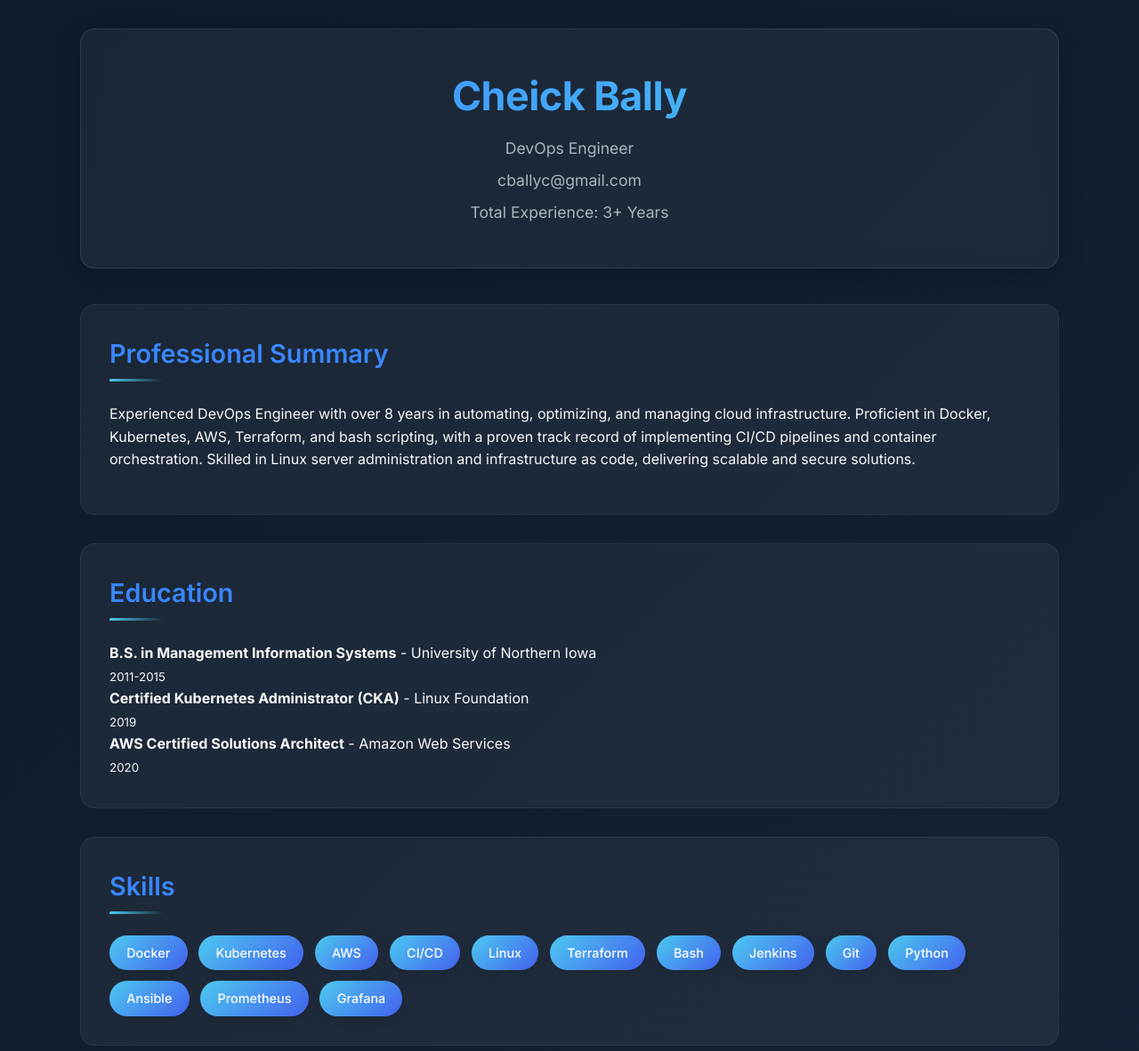
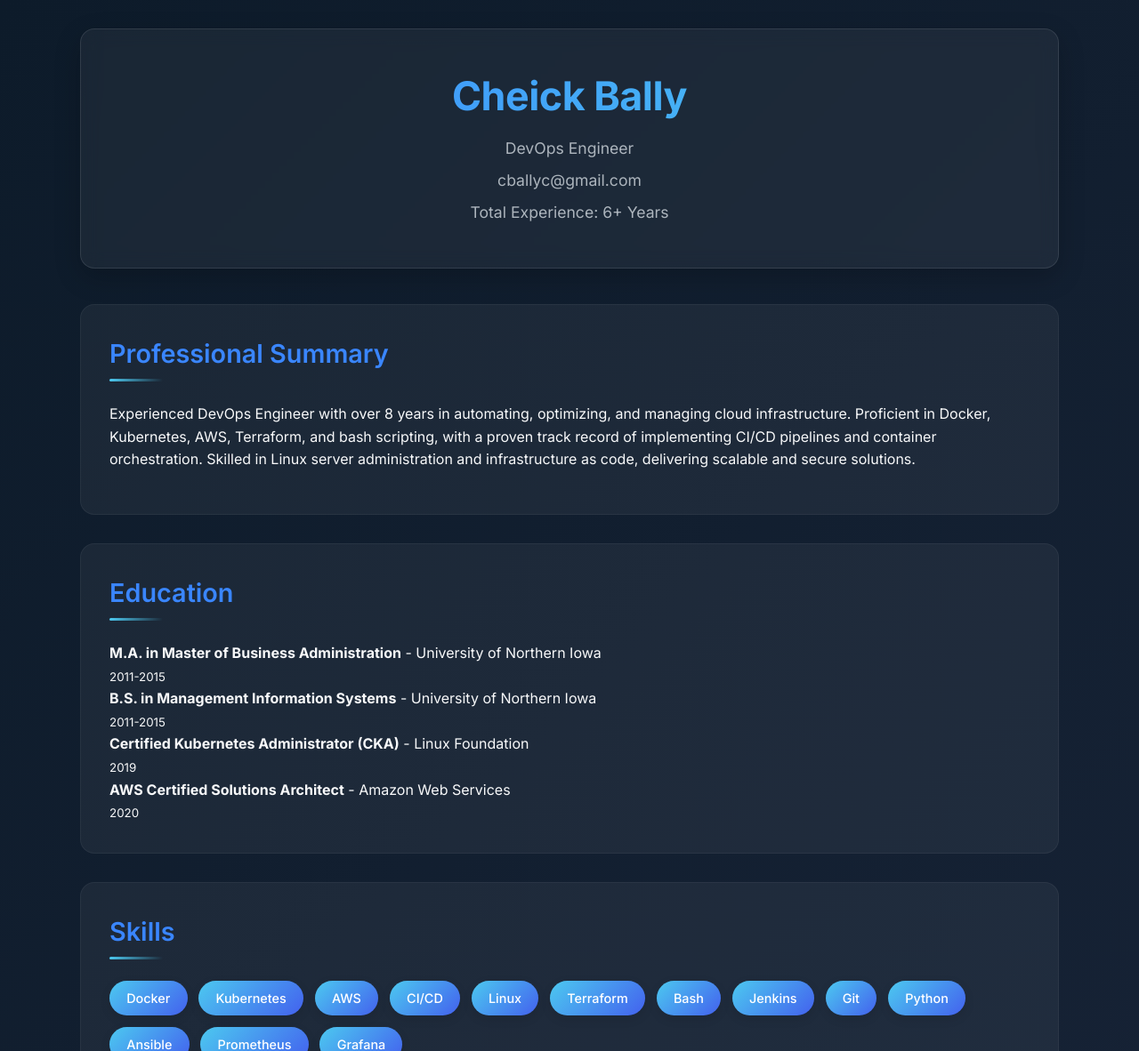
Before and after one commit to cheick-b/my-portfolio, a Flask app: page / in a window 1280 px wide. Shown: the top 1182 px of the page at 89% size. Run offline with Flask 3, Linux system fonts and the light colour scheme.

Commit message:
change(MBA added)

```diff
--- a/templates/index.html
+++ b/templates/index.html
@@ -274,7 +274,7 @@
             <h1>Cheick Bally</h1>
             <p>DevOps Engineer</p>
             <p>cballyc@gmail.com</p>
-            <p>Total Experience: 3+ Years</p>
+            <p>Total Experience: 6+ Years</p>
         </header>
 
         <section class="section summary">
@@ -284,6 +284,9 @@
 
         <section class="section">
             <h2>Education</h2>
+            <div class="education-item">
+                <strong>M.A. in Master of Business Administration</strong> - University of Northern Iowa<br>
+                <small>2011-2015</small>
             <div class="education-item">
                 <strong>B.S. in Management Information Systems</strong> - University of Northern Iowa<br>
                 <small>2011-2015</small>
```
